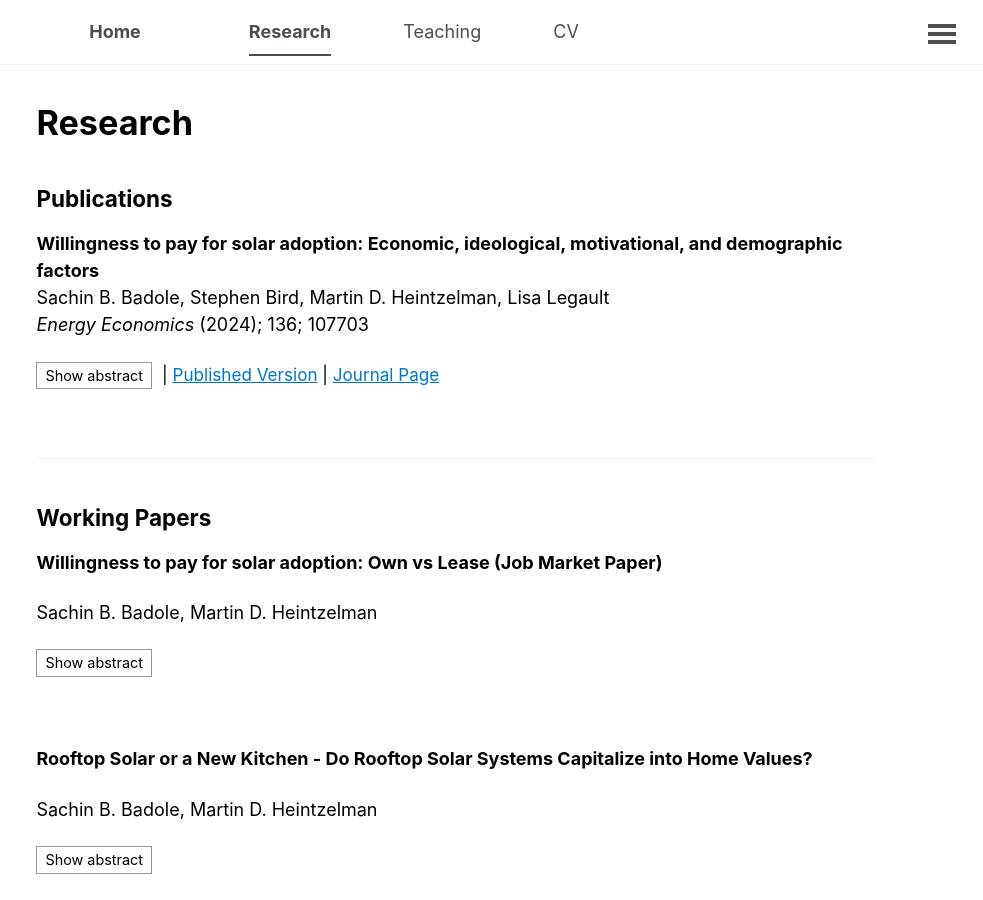
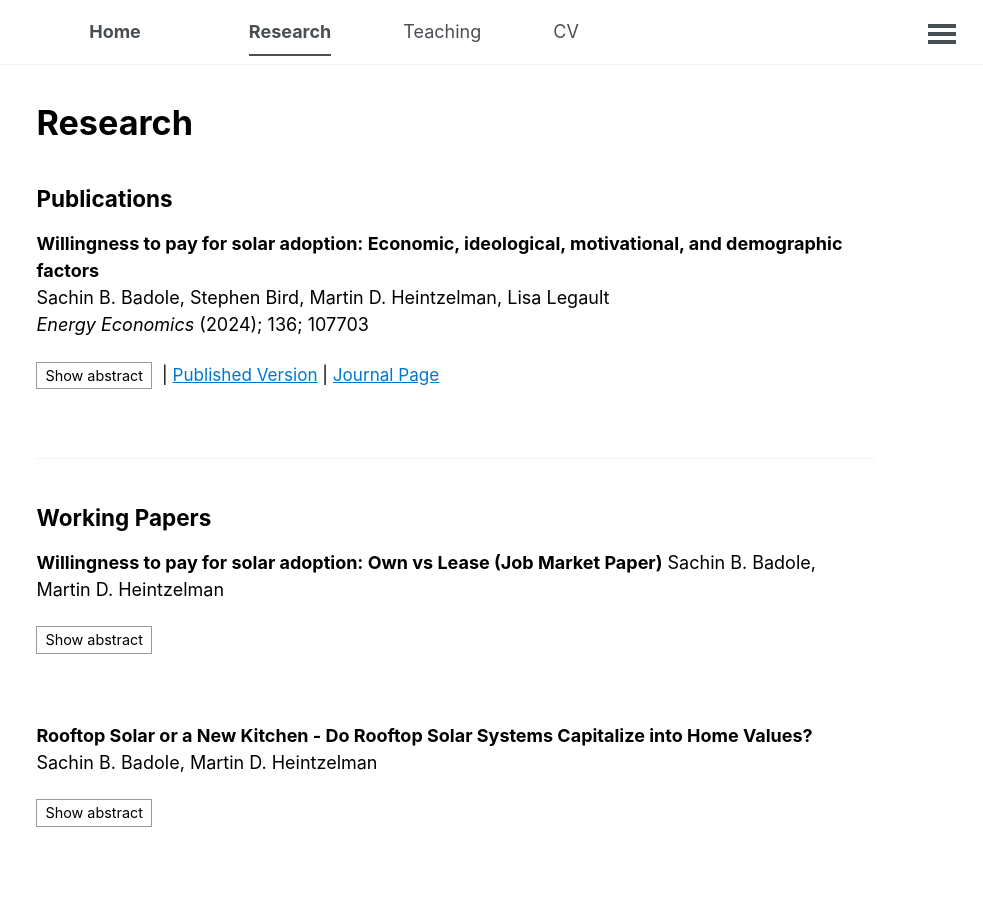
Before and after one commit to sachin-b-badole/sachin-b-badole.github.io, a Jekyll site: the page built from _pages/research.md, in a window 1280 px wide and 900 px high. Shown: the whole window, without its empty margins (297-1280 px from the left). Built offline with Jekyll 4.4.1, drawn with Linux system fonts in a browser that asks for light colours.

Commit message:
Update research.md

```diff
--- a/_pages/research.md
+++ b/_pages/research.md
@@ -42,8 +42,8 @@ classes: research-page
 {% assign wps = site.publications | where: "type", "working paper" | sort: "order" %}
 {% for p in wps %}
 **{{ p.title }}**
+{{ p.authors | join: ", " }}
 {% if p.status %} ({{ p.status }}){% endif %}
-{{ p.authors | join: ", " }}
 {% if p.journal %}_{{ p.journal }}_{% endif %}
 
 <details class="paper-details">
```
